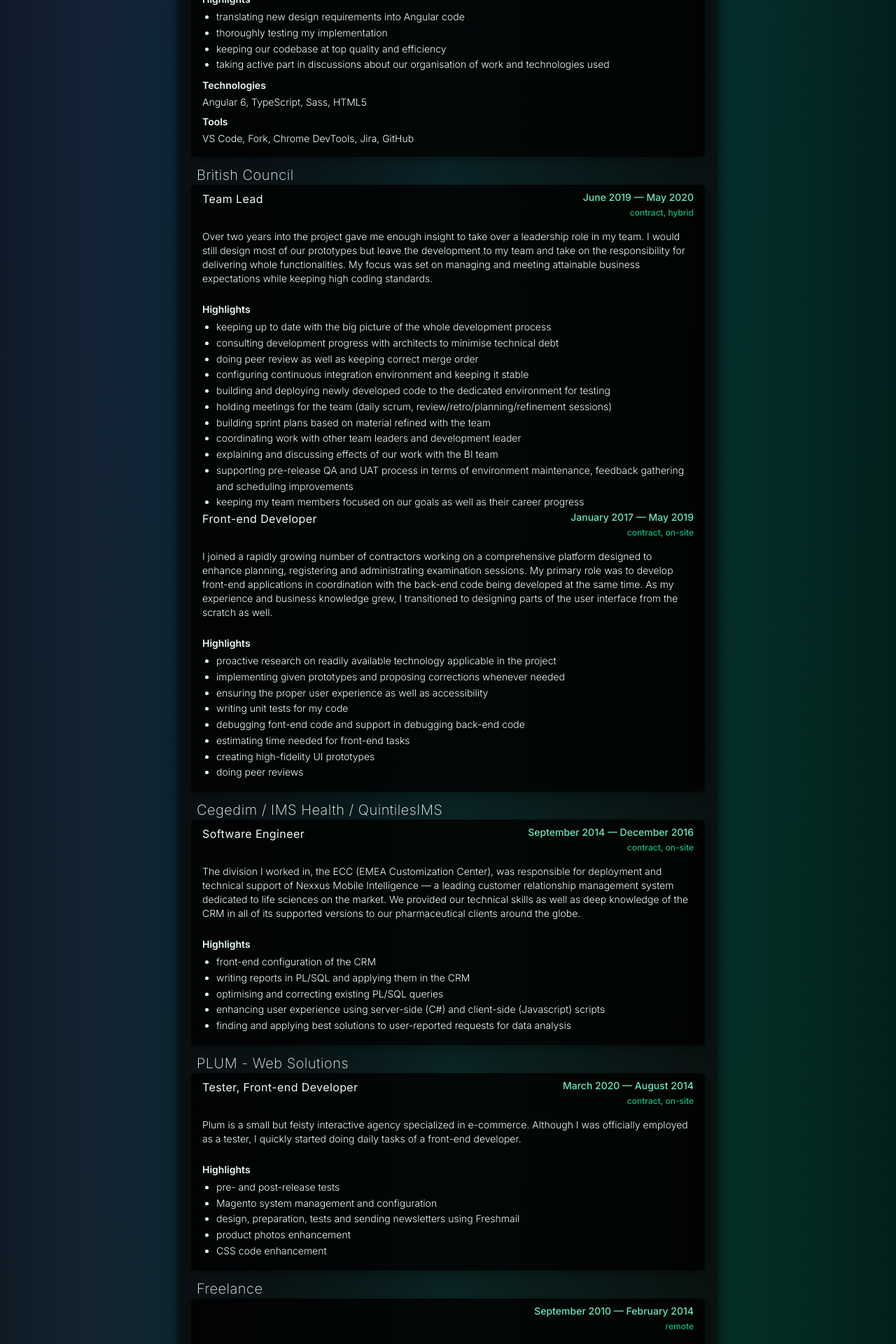
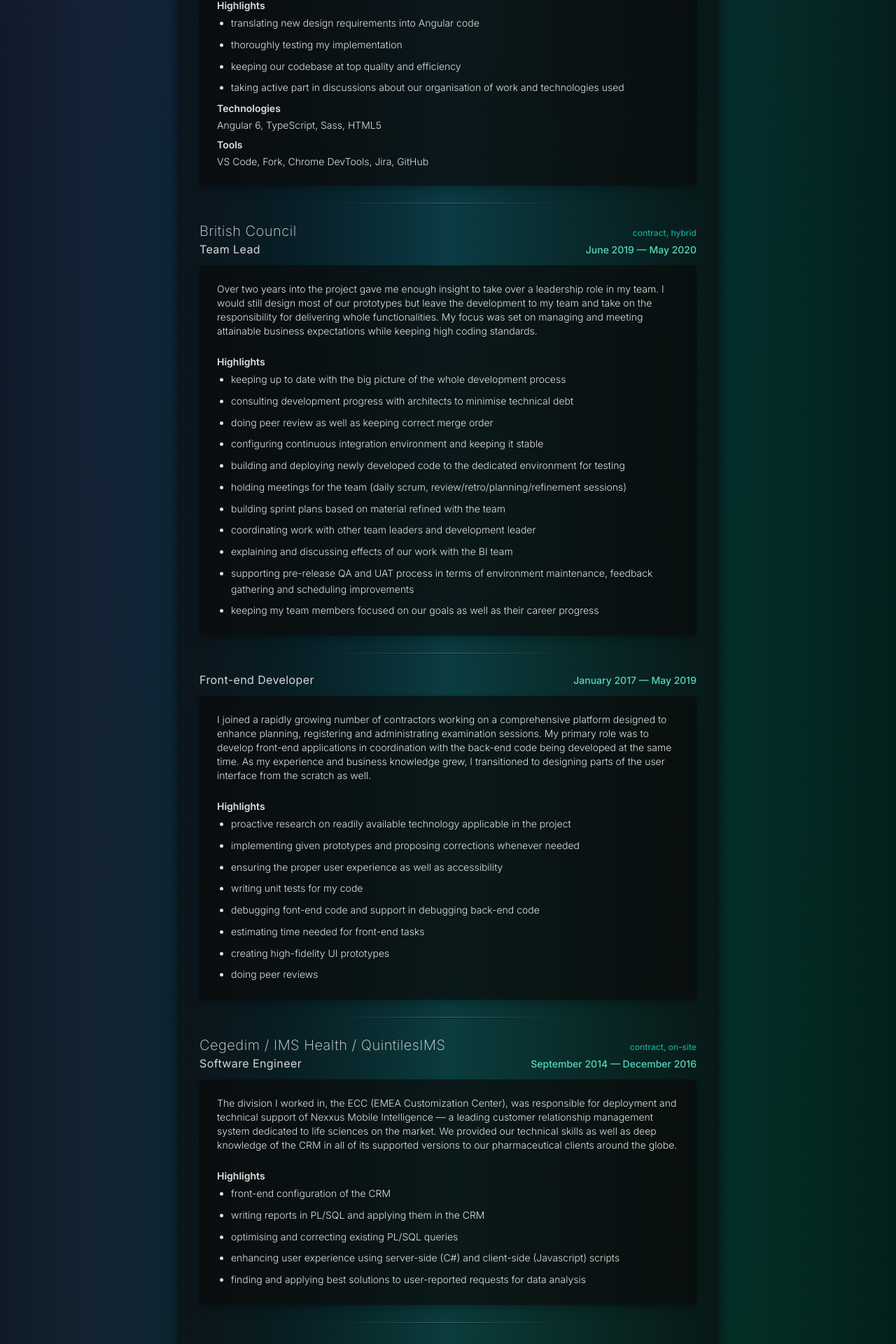
Before and after one commit to Raz666/razart, a Next.js app: page /en/experience in a window 1280 px wide. Shown: the part 860-2780 px from the top of the page at 70% size. Built offline with nearby package versions, Linux system fonts and the light colour scheme.

Commit message:
improve career elements

```diff
--- a/package.json
+++ b/package.json
@@ -9,6 +9,7 @@
     "lint": "next lint"
   },
   "dependencies": {
+    "clsx": "^2.1.0",
     "next": "14.1.4",
     "next-intl": "^3.11.1",
     "react": "^18",
--- a/src/app/[locale]/experience/CareerEntry.tsx
+++ b/src/app/[locale]/experience/CareerEntry.tsx
@@ -3,36 +3,13 @@
 const CareerEntry = ({
   company,
   children,
+  relationType = 'contract',
+  locationType = 'remote',
 }: {
   company: string;
-  children: React.ReactNode;
-}) => {
-  return (
-    <div className="relative mb-6 mt-10 rounded-md bg-black/80 px-4 pb-4 pt-2 text-emerald-50 shadow-lg shadow-black/20 print:bg-white print:text-black print:shadow-none ">
-      <h4
-        className="absolute -top-7 left-2 pb-1 text-xl font-extralight tracking-wide
-      "
-      >
-        {company}
-      </h4>
-
-      {children}
-    </div>
-  );
-};
-
-export const Position = ({
-  position,
-  relationType = 'contract',
-  locationType = 'remote',
-  startDate,
-  endDate,
-}: {
-  position: string;
   relationType?: 'contract' | 'fullTime' | 'partTime' | null;
   locationType?: 'remote' | 'hybrid' | 'onSite';
-  startDate: string;
-  endDate?: string;
+  children: React.ReactNode;
 }) => {
   const t = useTranslations('Experience');
 
@@ -59,15 +36,39 @@
   };
 
   return (
-    <div className="flex justify-between">
-      <h5 className="text-md font-normal tracking-wide">{position}</h5>
-      <div>
-        <p className="pb-1 text-right text-sm font-medium text-emerald-300 print:text-black">{`${startDate} — ${endDate ? endDate : t('present')}`}</p>
-        <p className="text-right text-xs font-medium text-emerald-500 print:text-black">
+    <>
+      <div className="flex items-baseline justify-between">
+        <h4 className="  text-xl font-extralight tracking-wide">
+          {company}
+        </h4>
+        <p className="text-right text-xs font-medium text-teal-500 opacity-90 print:text-black">
           {relationType && `${relationTypeName()}, `}
           {locationTypeName()}
         </p>
       </div>
+
+      {children}
+    </>
+  );
+};
+
+export const Position = ({
+  position,
+  startDate,
+  endDate,
+}: {
+  position: string;
+  startDate: string;
+  endDate?: string;
+}) => {
+  const t = useTranslations('Experience');
+
+  return (
+    <div className="flex items-baseline justify-between">
+      <h5 className="text-md font-normal tracking-wide opacity-95">
+        {position}
+      </h5>
+      <p className="pb-1 text-right text-sm font-medium text-teal-300 opacity-90 print:text-black">{`${startDate} — ${endDate ? endDate : t('present')}`}</p>
     </div>
   );
 };
@@ -86,7 +87,7 @@
 };
 
 CareerEntry.Description = ({ children }: { children: React.ReactNode }) => (
-  <p className="py-4 text-sm font-light">{children}</p>
+  <p className="py-4 text-sm font-light last:pb-0">{children}</p>
 );
 
 CareerEntry.TitledSection = ({
--- a/src/app/[locale]/experience/page.tsx
+++ b/src/app/[locale]/experience/page.tsx
@@ -1,13 +1,14 @@
 import { useTranslations } from 'next-intl';
 import { useDateString } from '@app/ui/FormattedDate';
 import CareerEntry, { Highlights, Position } from './CareerEntry';
+import { Card, Divider, ListElement } from '@components/index';
 
 export default function Experience() {
   const t = useTranslations('Experience');
 
   return (
     <section className="">
-      <h3 className="text-2xl">{t('title')}</h3>
+      {/* <h3 className="text-2xl">{t('title')}</h3> */}
 
       <CareerEntry company={t('company.bc')}>
         <Position
@@ -15,14 +16,19 @@
           startDate={useDateString({ year: 2021, month: 6 })}
           endDate={useDateString({ year: 2024, month: 4 })}
         />
+
+        <Card>
           <CareerEntry.Description>{t('bc.fe2.desc')}</CareerEntry.Description>
           <Highlights>
-          <li>{t('bc.fe2.hl1')}</li>
-          <li>{t('bc.fe2.hl2')}</li>
-          <li>{t('bc.fe2.hl3')}</li>
-          <li>{t('bc.fe2.hl4')}</li>
+            <ListElement>{t('bc.fe2.hl1')}</ListElement>
+            <ListElement>{t('bc.fe2.hl2')}</ListElement>
+            <ListElement>{t('bc.fe2.hl3')}</ListElement>
+            <ListElement>{t('bc.fe2.hl4')}</ListElement>
           </Highlights>
+        </Card>
       </CareerEntry>
+
+      <Divider darker />
 
       <CareerEntry company={t('company.spaceOS')}>
         <Position
@@ -30,12 +36,13 @@
           startDate={useDateString({ year: 2020, month: 5 })}
           endDate={useDateString({ year: 2021, month: 5 })}
         />
+        <Card>
           <CareerEntry.Description>{t('spaceOS.desc')}</CareerEntry.Description>
           <Highlights>
-          <li>{t('spaceOS.hl1')}</li>
-          <li>{t('spaceOS.hl2')}</li>
-          <li>{t('spaceOS.hl3')}</li>
-          <li>{t('spaceOS.hl4')}</li>
+            <ListElement>{t('spaceOS.hl1')}</ListElement>
+            <ListElement>{t('spaceOS.hl2')}</ListElement>
+            <ListElement>{t('spaceOS.hl3')}</ListElement>
+            <ListElement>{t('spaceOS.hl4')}</ListElement>
           </Highlights>
           <CareerEntry.TitledSection title={t('tech')}>
             {t('spaceOS.tech')}
@@ -43,114 +50,147 @@
           <CareerEntry.TitledSection title={t('tools')}>
             {t('spaceOS.tools')}
           </CareerEntry.TitledSection>
+        </Card>
       </CareerEntry>
 
-      <CareerEntry company={t('company.bc')}>
+      <Divider darker />
+
+      <CareerEntry company={t('company.bc')} locationType="hybrid">
         <Position
           position={t('position.tl')}
-          locationType="hybrid"
           startDate={useDateString({ year: 2019, month: 6 })}
           endDate={useDateString({ year: 2020, month: 5 })}
         />
+        <Card>
           <CareerEntry.Description>{t('bc.tl.desc')}</CareerEntry.Description>
           <Highlights>
-          <li>{t('bc.tl.hl1')}</li>
-          <li>{t('bc.tl.hl2')}</li>
-          <li>{t('bc.tl.hl3')}</li>
-          <li>{t('bc.tl.hl4')}</li>
-          <li>{t('bc.tl.hl5')}</li>
-          <li>{t('bc.tl.hl6')}</li>
-          <li>{t('bc.tl.hl7')}</li>
-          <li>{t('bc.tl.hl8')}</li>
-          <li>{t('bc.tl.hl9')}</li>
-          <li>{t('bc.tl.hl10')}</li>
-          <li>{t('bc.tl.hl11')}</li>
+            <ListElement>{t('bc.tl.hl1')}</ListElement>
+            <ListElement>{t('bc.tl.hl2')}</ListElement>
+            <ListElement>{t('bc.tl.hl3')}</ListElement>
+            <ListElement>{t('bc.tl.hl4')}</ListElement>
+            <ListElement>{t('bc.tl.hl5')}</ListElement>
+            <ListElement>{t('bc.tl.hl6')}</ListElement>
+            <ListElement>{t('bc.tl.hl7')}</ListElement>
+            <ListElement>{t('bc.tl.hl8')}</ListElement>
+            <ListElement>{t('bc.tl.hl9')}</ListElement>
+            <ListElement>{t('bc.tl.hl10')}</ListElement>
+            <ListElement>{t('bc.tl.hl11')}</ListElement>
           </Highlights>
+        </Card>
+
+        <Divider darker className="my-5" />
 
         <Position
           position={t('position.fe')}
-          locationType="onSite"
           startDate={useDateString({ year: 2017, month: 1 })}
           endDate={useDateString({ year: 2019, month: 5 })}
         />
+        <Card>
           <CareerEntry.Description>{t('bc.fe1.desc')}</CareerEntry.Description>
           <Highlights>
-          <li>{t('bc.fe1.hl1')}</li>
-          <li>{t('bc.fe1.hl2')}</li>
-          <li>{t('bc.fe1.hl3')}</li>
-          <li>{t('bc.fe1.hl4')}</li>
-          <li>{t('bc.fe1.hl5')}</li>
-          <li>{t('bc.fe1.hl6')}</li>
-          <li>{t('bc.fe1.hl7')}</li>
-          <li>{t('bc.fe1.hl8')}</li>
+            <ListElement>{t('bc.fe1.hl1')}</ListElement>
+            <ListElement>{t('bc.fe1.hl2')}</ListElement>
+            <ListElement>{t('bc.fe1.hl3')}</ListElement>
+            <ListElement>{t('bc.fe1.hl4')}</ListElement>
+            <ListElement>{t('bc.fe1.hl5')}</ListElement>
+            <ListElement>{t('bc.fe1.hl6')}</ListElement>
+            <ListElement>{t('bc.fe1.hl7')}</ListElement>
+            <ListElement>{t('bc.fe1.hl8')}</ListElement>
           </Highlights>
+        </Card>
       </CareerEntry>
 
-      <CareerEntry company={t('company.cegedim')}>
+      <Divider darker />
+
+      <CareerEntry company={t('company.cegedim')} locationType="onSite">
         <Position
           position={t('position.engineer')}
-          locationType="onSite"
           startDate={useDateString({ year: 2014, month: 9 })}
           endDate={useDateString({ year: 2016, month: 12 })}
         />
+        <Card>
           <CareerEntry.Description>{t('cegedim.desc')}</CareerEntry.Description>
           <Highlights>
-          <li>{t('cegedim.hl1')}</li>
-          <li>{t('cegedim.hl2')}</li>
-          <li>{t('cegedim.hl3')}</li>
-          <li>{t('cegedim.hl4')}</li>
-          <li>{t('cegedim.hl5')}</li>
+            <ListElement>{t('cegedim.hl1')}</ListElement>
+            <ListElement>{t('cegedim.hl2')}</ListElement>
+            <ListElement>{t('cegedim.hl3')}</ListElement>
+            <ListElement>{t('cegedim.hl4')}</ListElement>
+            <ListElement>{t('cegedim.hl5')}</ListElement>
           </Highlights>
+        </Card>
       </CareerEntry>
 
-      <CareerEntry company={t('company.plum')}>
+      <Divider darker />
+
+      <CareerEntry company={t('company.plum')} locationType="onSite">
         <Position
           position={`${t('position.tester')}, ${t('position.fe')} `}
-          locationType="onSite"
           startDate={useDateString({ month: 3 })}
           endDate={useDateString({ year: 2014, month: 8 })}
         />
+        <Card>
           <CareerEntry.Description>{t('plum.desc')}</CareerEntry.Description>
           <Highlights>
-          <li>{t('plum.hl1')}</li>
-          <li>{t('plum.hl2')}</li>
-          <li>{t('plum.hl3')}</li>
-          <li>{t('plum.hl4')}</li>
-          <li>{t('plum.hl5')}</li>
+            <ListElement>{t('plum.hl1')}</ListElement>
+            <ListElement>{t('plum.hl2')}</ListElement>
+            <ListElement>{t('plum.hl3')}</ListElement>
+            <ListElement>{t('plum.hl4')}</ListElement>
+            <ListElement>{t('plum.hl5')}</ListElement>
           </Highlights>
+        </Card>
       </CareerEntry>
 
-      <CareerEntry company={t('company.freelance')}>
+      <Divider darker />
+
+      <CareerEntry
+        company={t('company.freelance')}
+        relationType={null}
+        locationType="remote"
+      >
         <Position
           position=""
-          relationType={null}
-          locationType="remote"
           startDate={useDateString({ year: 2010, month: 9 })}
           endDate={useDateString({ year: 2014, month: 2 })}
         />
-        <CareerEntry.Description>{t('freelance.desc')}</CareerEntry.Description>
+        <Card>
+          <CareerEntry.Description>
+            {t('freelance.desc')}
+          </CareerEntry.Description>
+        </Card>
       </CareerEntry>
 
-      <CareerEntry company={t('company.univox')}>
+      <Divider darker />
+
+      <CareerEntry
+        company={t('company.univox')}
+        relationType="partTime"
+        locationType="hybrid"
+      >
         <Position
           position=""
-          relationType="partTime"
-          locationType="hybrid"
           startDate={useDateString({ month: 7 })}
           endDate={useDateString({ year: 2010, month: 8 })}
         />
+        <Card>
           <CareerEntry.Description>{t('univox.desc')}</CareerEntry.Description>
+        </Card>
       </CareerEntry>
 
-      <CareerEntry company={t('company.efy')}>
+      <Divider darker />
+
+      <CareerEntry
+        company={t('company.efy')}
+        relationType="fullTime"
+        locationType="onSite"
+      >
         <Position
           position=""
-          relationType="fullTime"
-          locationType="onSite"
           startDate={useDateString({ month: 7 })}
           endDate={useDateString({ year: 2009, month: 9 })}
         />
+        <Card>
           <CareerEntry.Description>{t('efy.desc')}</CareerEntry.Description>
+        </Card>
       </CareerEntry>
     </section>
   );
--- a/src/app/[locale]/header/page.tsx
+++ b/src/app/[locale]/header/page.tsx
@@ -5,13 +5,15 @@
   const t = useTranslations('Home');
 
   return (
-    <header className={`${titleFont.className}  text-white antialiased w-full`}>
+    <header
+      className={`${titleFont.className}  w-full text-white antialiased print:text-black `}
+    >
       <div className="text-center">
         <h1 className="text-6xl/snug "> {t('razart')}</h1>
         <h2 className="text-2xl">{t('gm')}</h2>
       </div>
 
-      <section className="text-md pt-4  text-center italic font-light">
+      <section className="text-md pt-4  text-center font-light italic">
         <p className="mb-2 ">{t('about.line1')}</p>
         <p className="">{t('about.line3')}</p>
       </section>
--- a/src/app/[locale]/layout.tsx
+++ b/src/app/[locale]/layout.tsx
@@ -4,7 +4,7 @@
 import '@app/globals.css';
 import { mainFont } from '@app/ui/fonts';
 import Header from '@locale/header/page';
-import About from '@locale/about/page';
+import { Divider } from '@components/index';
 
 export const metadata: Metadata = {
   title: 'RazArt',
@@ -39,16 +39,15 @@
                             print:bg-white print:from-white print:to-white
                           "
                 >
-                  <div className="  bg-gradient-to-r from-black/0 from-20% via-black/50 via-50% to-black/0 to-80%  print:bg-white ">
+                  <div className="  bg-gradient-to-r from-black/0 from-20% via-black/50 via-50% to-black/0 to-80%  print:from-white ">
                     <div className="mx-auto flex flex-col items-start px-4 py-6 md:max-w-screen-md ">
                       <Header />
                     </div>
                   </div>
-                  <div className="h-[1px] bg-gradient-to-r from-black/0 from-25%  via-white/30 via-50%  to-black/0 to-75%  print:bg-white "></div>
-                  <div className="mb-6  h-[1px] bg-gradient-to-r from-black/0 from-25%  via-black/30 via-50%  to-black/0 to-75%  print:bg-white "></div>
+                  <Divider />
 
-                  <div className="layout mx-2  bg-neutral-950/80 shadow-xl shadow-black sm:mx-14 md:mx-auto md:max-w-screen-md print:bg-white print:shadow-none">
-                    <main className="flex min-h-screen flex-col items-start border-x border-black/20 px-4 py-6  print:mb-40 print:border-none">
+                  <div className="layout mx-2  bg-neutral-950/60 shadow-xl shadow-black sm:mx-14 md:mx-auto md:max-w-screen-md print:bg-white print:shadow-none">
+                    <main className="flex min-h-screen flex-col items-start border-x border-black/20 px-7 py-4  print:mb-40 print:border-none">
                       {children}
                     </main>
                     <div className="invisible fixed bottom-0  text-xs print:visible ">
--- /dev/null
+++ b/src/app/ui/components/Card.tsx
@@ -0,0 +1,11 @@
+import { HTMLAttributes } from 'react';
+
+export const Card = ({
+  children,
+}: { children: React.ReactNode } & HTMLAttributes<HTMLDivElement>) => {
+  return (
+    <div className="text-white-50 relative mt-2 mb-6 rounded-md border-x border-black/30 bg-neutral-950/70 px-6 pb-6 pt-2 shadow-lg shadow-black/20 print:bg-white print:text-black print:shadow-none ">
+      {children}
+    </div>
+  );
+};
--- /dev/null
+++ b/src/app/ui/components/Divider.tsx
@@ -0,0 +1,33 @@
+import { HTMLAttributes } from 'react';
+import clsx from 'clsx';
+
+export const Divider = ({
+  darker = false,
+  ...props
+}: { darker?: boolean } & HTMLAttributes<HTMLDivElement>) => {
+  return (
+    <div {...props}>
+      {darker && (
+        <div className="h-[1px] bg-gradient-to-r from-black/0 from-35% via-sky-50/5 via-50% to-black/0 to-65%" />
+      )}
+      <div
+        className={clsx(
+          'h-[1px] bg-gradient-to-r from-black/0 from-25% via-50%  to-black/0 to-75% ',
+          {
+            'via-white/30': !darker,
+            'via-sky-50/20': darker,
+          },
+        )}
+      />
+      <div
+        className={clsx(
+          'mb-6 h-[1px] bg-gradient-to-r from-black/0 from-25% via-50%  to-black/0 to-75% ',
+          {
+            'via-black/30': !darker,
+            'via-black/50': darker,
+          },
+        )}
+      />
+    </div>
+  );
+};
--- /dev/null
+++ b/src/app/ui/components/ListElement.tsx
@@ -0,0 +1,3 @@
+export const ListElement = ({ children }: { children: React.ReactNode }) => (
+  <li className="pb-2 last:pb-0">{children}</li>
+);
--- /dev/null
+++ b/src/app/ui/components/index.ts
@@ -0,0 +1,3 @@
+export * from './Card';
+export * from './Divider';
+export * from './ListElement';
--- a/tsconfig.json
+++ b/tsconfig.json
@@ -20,7 +20,8 @@
     "paths": {
       "@/*": ["./src/*"],
       "@app/*": ["./src/app/*"],
-      "@locale/*": ["./src/app/[locale]/*"]
+      "@locale/*": ["./src/app/[locale]/*"],
+      "@components/*": ["./src/app/ui/components/*"],
     }
   },
   "include": ["next-env.d.ts", "**/*.ts", "**/*.tsx", ".next/types/**/*.ts"],
```
Also changed, not shown: 1 other file (tests, documents, lock files or other folders). Lines whose indentation alone changed are shown as unchanged.
